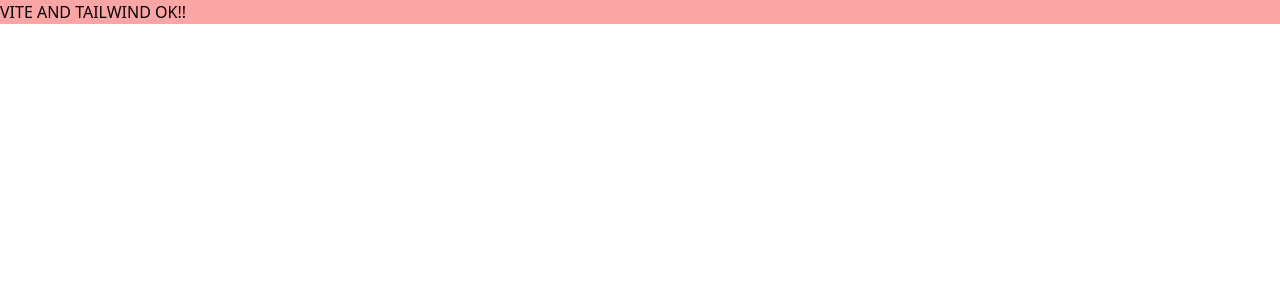
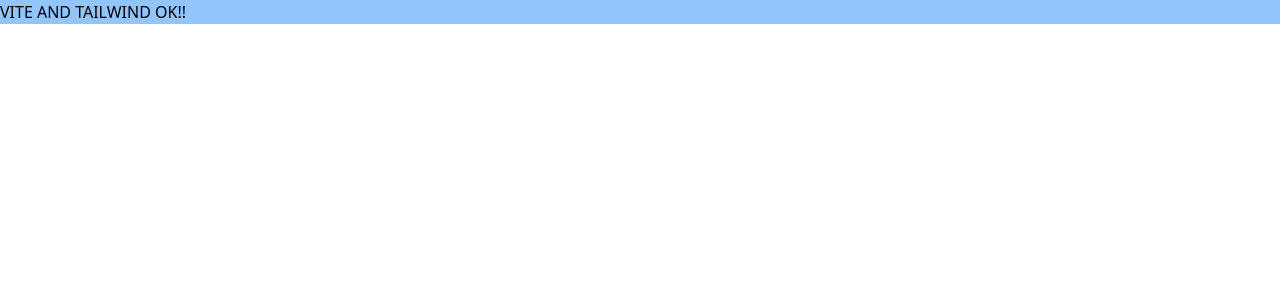
Before and after one commit to EdelmiroAnton/blog-preview-card, a React (Vite) app: page / in a window 1280 px wide. Shown: the top 300 px of the page. Built offline with nearby package versions, Linux system fonts and the light colour scheme.

Commit message:
change color

```diff
--- a/src/App.jsx
+++ b/src/App.jsx
@@ -3,7 +3,7 @@ function App() {
 
   return (
     <>
-    <div className="bg-red-300">
+    <div className="bg-blue-300">
       VITE AND TAILWIND OK!!
     </div>
     </>
```
